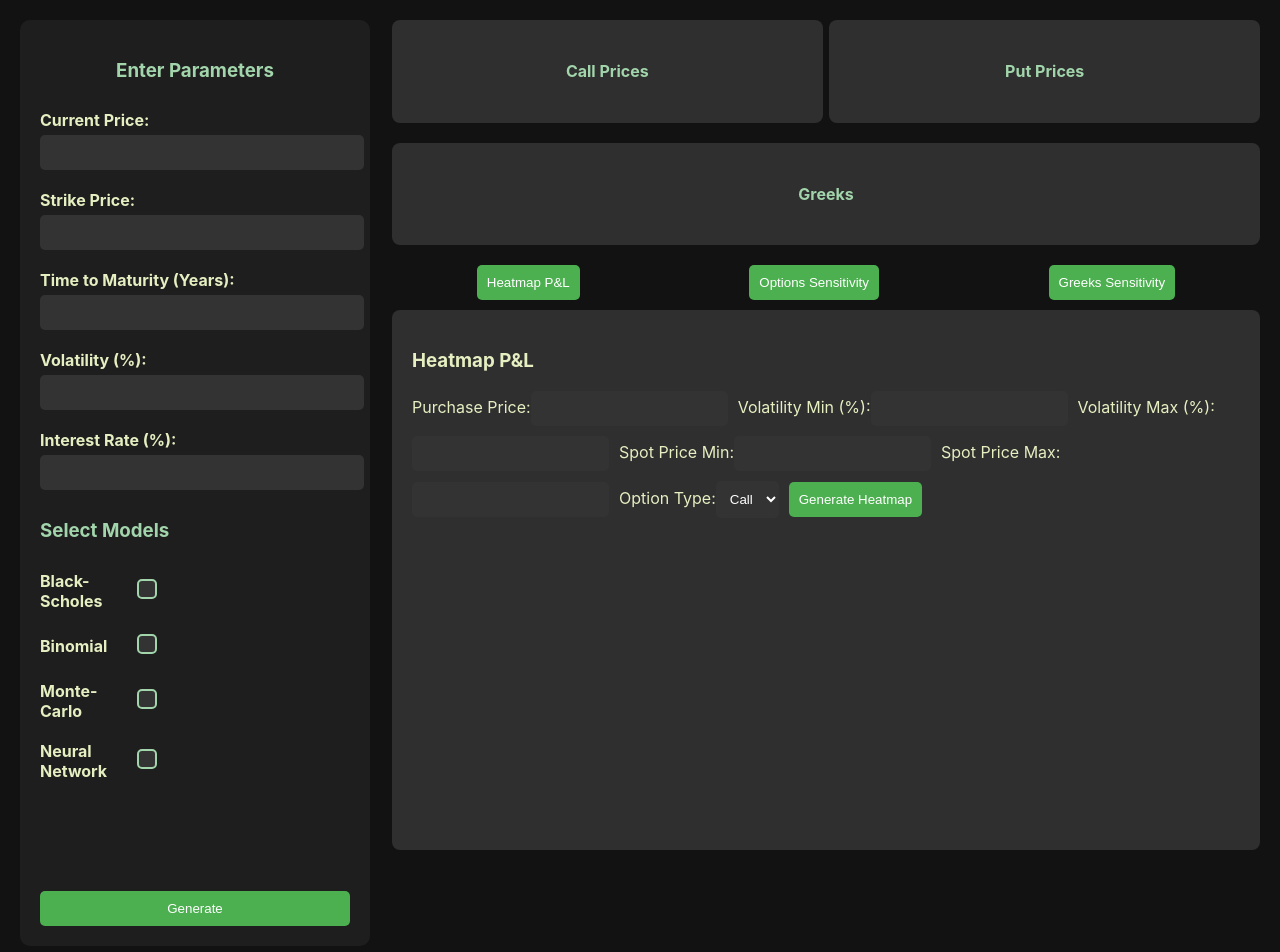
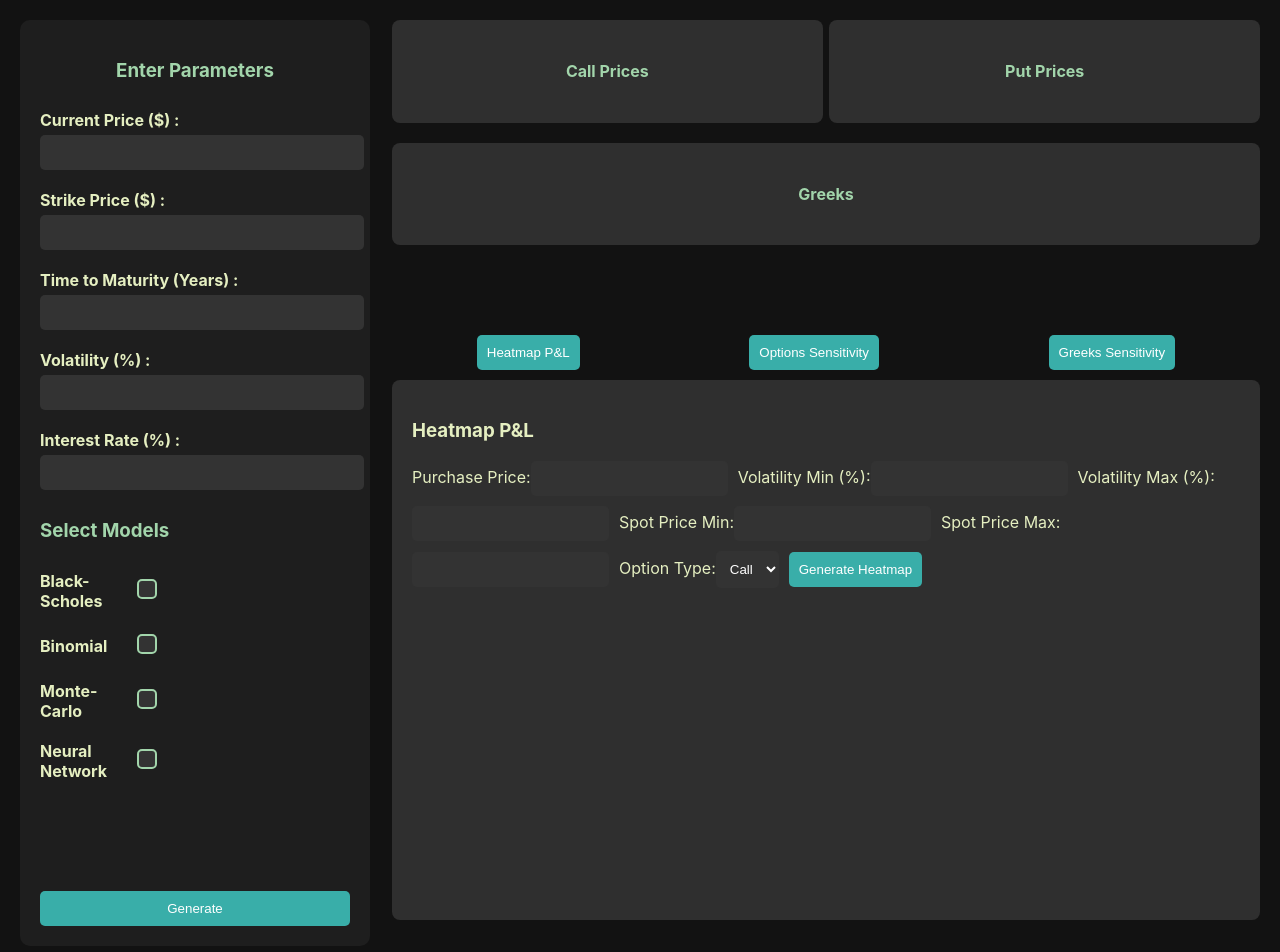
Before and after one commit to yaaks7/options-pricing, a React (Create React App) app in the folder frontend/: page /modeling in a window 1280 px wide. Shown: the top 952 px of the page. Built offline with nearby package versions, Linux system fonts and the light colour scheme.

Commit message:
CSS changes

```diff
--- a/frontend/src/App.css
+++ b/frontend/src/App.css
@@ -119,7 +119,7 @@ body {
   width: 100%;
   padding: 10px;
   margin-top: 100px;
-  background-color: #4CAF50;
+  background-color: #39AEA9;
   border: none;
   border-radius: 5px;
   color: #fff;
@@ -171,6 +171,7 @@ body {
 
 .greeks-section {
   margin-top: 20px;
+  margin-bottom: 90px;
   padding: 20px;
   background-color: #2F2F2F;
   border-radius: 8px; /* Rounded box */
@@ -196,7 +197,7 @@ body {
 
 .tabs button {
   padding: 10px;
-  background-color: #4CAF50;
+  background-color: #39AEA9;
   color: white;
   border-radius: 5px;
   border: none;
@@ -224,7 +225,8 @@ body {
 }
 
 .graph-container button {
-  background-color: #4CAF50;
+  background-color: #39AEA9;
+  margin-bottom: 10px;
   border-radius: 5px;
   color: white;
   border: none;
--- a/frontend/src/components/GreeksSensitivity.js
+++ b/frontend/src/components/GreeksSensitivity.js
@@ -153,7 +153,7 @@ const GreeksSensitivityGraph = ({ currentPrice, strikePrice, timeToMaturity, vol
         <Plot
           data={graphData}
           layout={{
-            title: `${greek.toUpperCase()} Sensitivity vs ${parameter.replace('_', ' ')}`,
+            title: `${greek.toUpperCase()} vs ${parameter.replace('_', ' ')}`,
             xaxis: { title: parameter.replace('_', ' ') },
             yaxis: { title: `${greek.toUpperCase()} Value` },
             autosize: true
--- a/frontend/src/components/OptionSensitivity.js
+++ b/frontend/src/components/OptionSensitivity.js
@@ -144,7 +144,7 @@ const OptionSensitivityGraph = ({ currentPrice, strikePrice, timeToMaturity, vol
   const [minLabel, maxLabel] = getLabel(parameter);  // Obtenir les labels appropriés
 
   return (
-    <div>
+    <div className="options-sensitivity">
       <h3>Option Sensitivity Graph</h3>
 
       {/* Sélection du paramètre à faire varier */}
@@ -178,7 +178,7 @@ const OptionSensitivityGraph = ({ currentPrice, strikePrice, timeToMaturity, vol
       </label>
 
       {/* Sélection des modèles disponibles */}
-      <div className="options-sensitivity">
+      <div>
         <h4>Select Models for Sensitivity Graph:</h4>
         {Object.keys(modelMap).map((model) => (
           <label className="wrapper" key={model}>
--- a/frontend/src/pages/Modeling.js
+++ b/frontend/src/pages/Modeling.js
@@ -114,20 +114,20 @@ const Modeling = () => {
         <form onSubmit={handleSubmit}>
           <h3 className="centered-title">Enter Parameters</h3>
 
-          <label>Current Price:</label>
+          <label>Current Price ($) :</label>
           <input type="number" name="currentPrice" value={formData.currentPrice} onChange={handleChange} required />
 
-          <label>Strike Price:</label>
+          <label>Strike Price ($) :</label>
           <input type="number" name="strikePrice" value={formData.strikePrice} onChange={handleChange} required />
 
-          <label>Time to Maturity (Years):</label>
+          <label>Time to Maturity (Years) :</label>
           <input type="number" name="timeToMaturity" value={formData.timeToMaturity} onChange={handleChange} required />
 
-          <label>Volatility (%):</label>
+          <label>Volatility (%) :</label>
           <input type="number" name="volatility" value={formData.volatility} onChange={handleChange} required />
           {errors.volatility && <p className="error">{errors.volatility}</p>}
 
-          <label>Interest Rate (%):</label>
+          <label>Interest Rate (%) :</label>
           <input type="number" name="interestRate" value={formData.interestRate} onChange={handleChange} required />
           {errors.interestRate && <p className="error">{errors.interestRate}</p>}
 
@@ -164,13 +164,13 @@ const Modeling = () => {
           <div className="results-section">
             <h4 className="centered-title">Call Prices</h4>
             {results && results.map((result, index) => (
-              <div key={index}><p>{modelNames[index]} Call: {result.call_price.toFixed(2)}</p></div>
+              <div key={index}><p>{modelNames[index]} Call : {result.call_price.toFixed(2)} $</p></div>
             ))}
           </div>
           <div className="results-section">
             <h4 className="centered-title">Put Prices</h4>
             {results && results.map((result, index) => (
-              <div key={index}><p>{modelNames[index]} Put: {result.put_price.toFixed(2)}</p></div>
+              <div key={index}><p>{modelNames[index]} Put : {result.put_price.toFixed(2)} $</p></div>
             ))}
           </div>
         </div>
```
